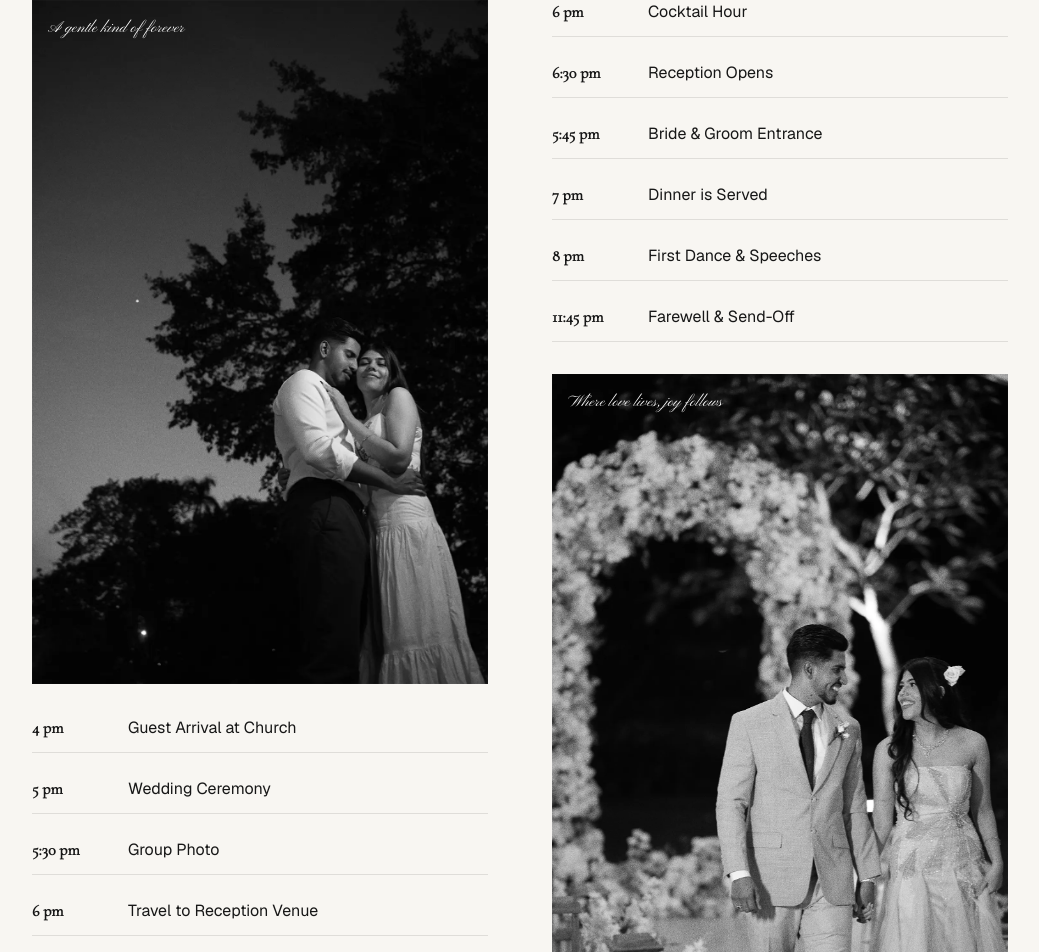
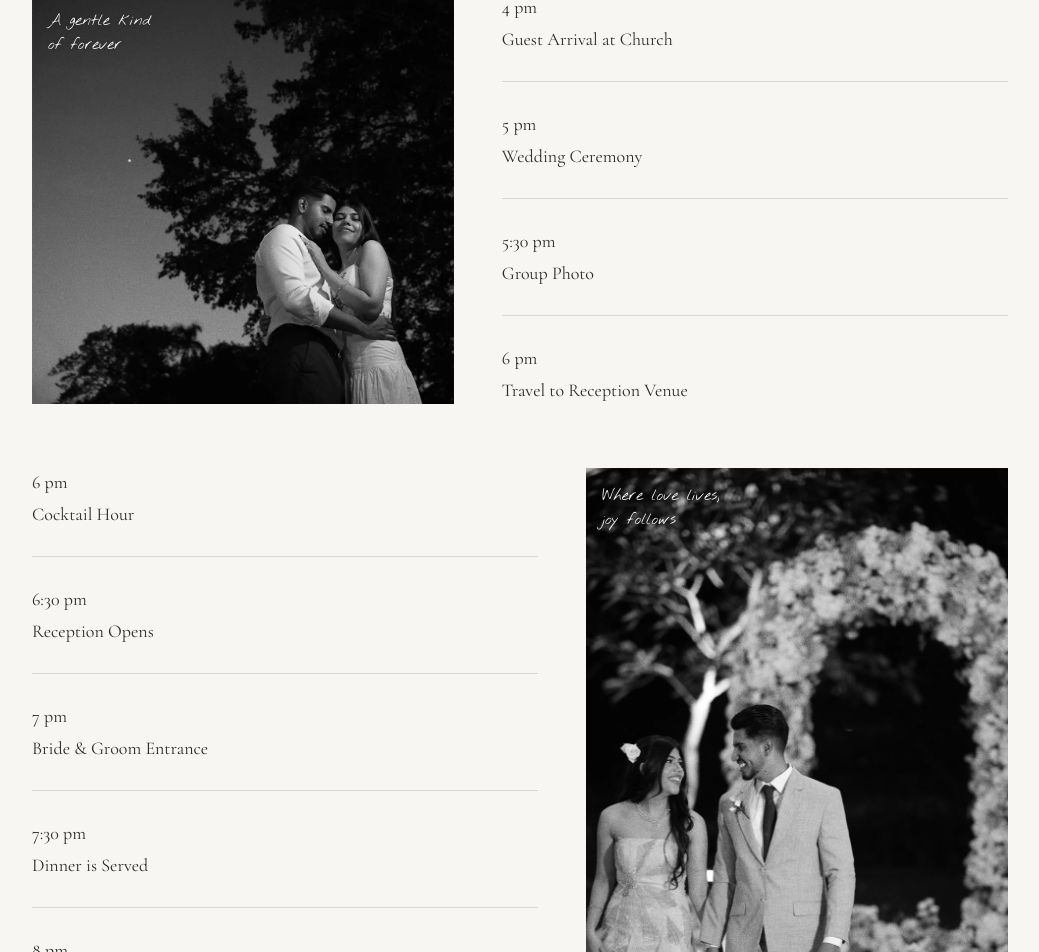
Before and after one commit to SandaliDisara/binushi-ruchelle, a Next.js app: page / in a window 1280 px wide. Shown: the part 1538-2490 px from the top of the page, without its empty margins (120-1159 px from the left). Built offline with nearby package versions, Linux system fonts and the light colour scheme.

Commit message:
add timeline component

```diff
--- a/app/globals.css
+++ b/app/globals.css
@@ -9,6 +9,7 @@
   --font-mono: var(--font-geist-mono);
   --font-display: var(--font-display);
   --font-script: var(--font-script);
+  --font-third: var(--font-third);
 }
 
 /* Tailwind theme extension */
@@ -19,6 +20,7 @@
   --font-mono: var(--font-geist-mono);
   --font-display: var(--font-display);
   --font-script: var(--font-script);
+  --font-third: var(--font-third);
 }
 
 @media (prefers-color-scheme: dark) {
@@ -42,3 +44,7 @@ body {
 .font-script {
   font-family: var(--font-script);
 }
+
+.font-third {
+  font-family: var(--font-third);
+}
--- a/app/layout.js
+++ b/app/layout.js
@@ -7,22 +7,25 @@ import localFont from "next/font/local";
 const geistSans = Geist({ variable: "--font-geist-sans", subsets: ["latin"] });
 const geistMono = Geist_Mono({ variable: "--font-geist-mono", subsets: ["latin"] });
 
-// Display serif for names (Cormorant Garamond)
+
 const displaySerif = localFont({
   variable: "--font-display",
   src: [
     { path: "../public/fonts/CormorantGaramond-Regular.ttf", weight: "400", style: "normal" },
-    // If you have semibold/bold files, add them here too:
-    // { path: "/fonts/CormorantGaramond-SemiBold.ttf", weight: "600", style: "normal" },
-    // { path: "/fonts/CormorantGaramond-Bold.ttf", weight: "700", style: "normal" },
   ],
   preload: true,
 });
 
-// Script for tagline (Pinyon Script)
+
 const scriptFont = localFont({
   variable: "--font-script",
   src: [{ path: "../public/fonts/PinyonScript-Regular.ttf", weight: "400", style: "normal" }],
+  preload: true,
+});
+
+const thirdFont = localFont({
+  variable: "--font-third",
+  src: [{path: "../public/fonts/NothingYouCouldDo-Regular.ttf", weight: "400", style: "normal",}],
   preload: true,
 });
 
@@ -40,6 +43,7 @@ export default function RootLayout({ children }) {
           geistMono.variable,
           displaySerif.variable,
           scriptFont.variable,
+          thirdFont.variable,
           "antialiased",
         ].join(" ")}
       >
--- a/components/Invitation.jsx
+++ b/components/Invitation.jsx
@@ -10,15 +10,13 @@ export default function Invitation() {
           className="w-24 md:w-28 h-auto mb-8 opacity-90"
         />
 
-        {/* Copy (script font) */}
-        <p className="font-script text-base md:text-lg leading-relaxed [text-wrap:balance]">
+        <p className="font-third text-base md:text-lg leading-relaxed [text-wrap:balance]">
           Surrounded by those we cherish<br />
           most, we&apos;ll begin our forever.<br />
           We can&apos;t wait to celebrate<br />
           this magical chapter with you.
         </p>
 
-        {/* Date (display font) */}
         <div className="mt-10 md:mt-12 font-display text-3xl md:text-5xl tracking-[0.2em]">
           <span className="sr-only">Date:</span>
           <span>04</span>
--- a/components/Timeline.jsx
+++ b/components/Timeline.jsx
@@ -1,83 +1,100 @@
-// components/Timeline.jsx
+// components/TimelineTitle.jsx
 import Image from "next/image";
 
-export default function Timeline() {
+export default function TimelineTitle() {
   return (
-    <section className="bg-[#f8f6f2] py-16 md:py-24">
-      <div className="max-w-5xl mx-auto px-6">
-        {/* Title */}
+    <section className="relative bg-[#f8f6f2] dark:bg-[#f8f6f2] text-[#2c2c2c]">
+      <div className="max-w-5xl mx-auto px-6 py-16 md:py-20 relative">
+        {/* Title Block */}
         <div className="relative text-center mb-16">
-          <h2 className="font-display text-[3rem] md:text-[5rem] text-black/5 absolute inset-0 flex items-center justify-center select-none">
+          {/* Big faint background title */}
+          <div className="pointer-events-none absolute inset-0 flex items-center justify-center">
+            <h2 className="font-script text-[3rem] md:text-[6rem] leading-none text-black/10 select-none">
               Wedding Schedule
             </h2>
-          <h3 className="relative font-display text-2xl md:text-3xl tracking-wide">
+          </div>
+
+          {/* Foreground title */}
+          <h3 className="relative font-display tracking-wide text-[1.25rem] md:text-[1.875rem] inline-block">
             WEDDING DAY TIMELINE
           </h3>
         </div>
 
-        {/* Timeline Grid */}
-        <div className="grid md:grid-cols-2 gap-10 md:gap-16">
-          {/* Left image + Right schedule */}
-          <div className="flex flex-col gap-8">
-            <div className="relative">
+        {/* --- Block 1: Image Left / Schedule Right --- */}
+        <div className="grid grid-cols-[1fr_1.2fr] gap-6 md:gap-12 items-stretch mb-16">
+          {/* LEFT: Photo */}
+          <div className="relative h-full overflow-hidden"> {/* added overflow-hidden */}
           <Image
             src="/timelineLeft.webp"
             alt="Couple photo"
-                width={600}
-                height={800}
-                className="object-cover w-full"
-              />
-              <p className="absolute top-4 left-4 font-script text-white text-sm md:text-base">
-                A gentle kind of forever
-              </p>
+            fill
+            priority
+            className="object-cover object-[100%_center]" />
+          <p className="absolute top-4 left-4 font-third text-white/95 text-sm md:text-base drop-shadow">
+          A gentle kind<br />of forever</p>
           </div>
 
-            <div className="space-y-6">
+          {/* RIGHT: Schedule */}
+          <div className="space-y-6 md:space-y-7 bg-[#f8f6f2] h-full">
             <TimelineItem time="4 pm" text="Guest Arrival at Church" />
+            <Separator />
             <TimelineItem time="5 pm" text="Wedding Ceremony" />
+            <Separator />
             <TimelineItem time="5:30 pm" text="Group Photo" />
+            <Separator />
             <TimelineItem time="6 pm" text="Travel to Reception Venue" />
           </div>
         </div>
 
-          {/* Right schedule + Left image */}
-          <div className="flex flex-col gap-8">
-            <div className="space-y-6">
+        {/* --- Block 2: Schedule Left / Image Right --- */}
+        <div className="grid grid-cols-[1.2fr_1fr] gap-6 md:gap-12 items-stretch">
+          {/* LEFT: Schedule */}
+          <div className="space-y-6 md:space-y-7 bg-[#f8f6f2] h-full">
             <TimelineItem time="6 pm" text="Cocktail Hour" />
+            <Separator />
             <TimelineItem time="6:30 pm" text="Reception Opens" />
-              <TimelineItem time="5:45 pm" text="Bride & Groom Entrance" />
-              <TimelineItem time="7 pm" text="Dinner is Served" />
+            <Separator />
+            <TimelineItem time="7 pm" text="Bride & Groom Entrance" />
+            <Separator />
+            <TimelineItem time="7:30 pm" text="Dinner is Served" />
+            <Separator />
             <TimelineItem time="8 pm" text="First Dance & Speeches" />
+            <Separator />
             <TimelineItem time="11:45 pm" text="Farewell & Send-Off" />
           </div>
 
-            <div className="relative">
+          {/* RIGHT: Photo */}
+<div className="relative h-full overflow-hidden">
   <Image
     src="/timelineRight.webp"
-                alt="Couple photo"
-                width={600}
-                height={800}
-                className="object-cover w-full"
+    alt="Reception photo"
+    fill
+    priority
+    // shift focal point more to the right
+    className="object-cover object-[10%_center] md:object-[75%_center]"
   />
-              <p className="absolute top-4 left-4 font-script text-white text-sm md:text-base">
-                Where love lives, joy follows
+  <p className="absolute top-4 left-4 font-third text-white/95 text-sm md:text-base drop-shadow">
+    Where love lives,<br />joy follows
   </p>
 </div>
-          </div>
+
         </div>
       </div>
     </section>
   );
 }
 
-/* Sub-component for timeline entries */
+/* One timeline row */
 function TimelineItem({ time, text }) {
   return (
-    <div className="flex items-start gap-4 border-b border-black/10 pb-3">
-      <span className="font-display text-sm md:text-base font-semibold w-20 shrink-0">
-        {time}
-      </span>
-      <p className="text-sm md:text-base">{text}</p>
+    <div className="flex flex-col items-start gap-1">
+      <span className="font-display text-base md:text-lg">{time}</span>
+      <p className="font-display text-base md:text-lg leading-7">{text}</p>
     </div>
   );
 }
+
+/* Divider line */
+function Separator() {
+  return <div className="h-px bg-[#2c2c2c]/15" />;
+}
```
Also changed, not shown: public/fonts/NothingYouCouldDo-Regular.ttf (added), public/timelineRight.webp. Lines whose indentation alone changed are shown as unchanged.
